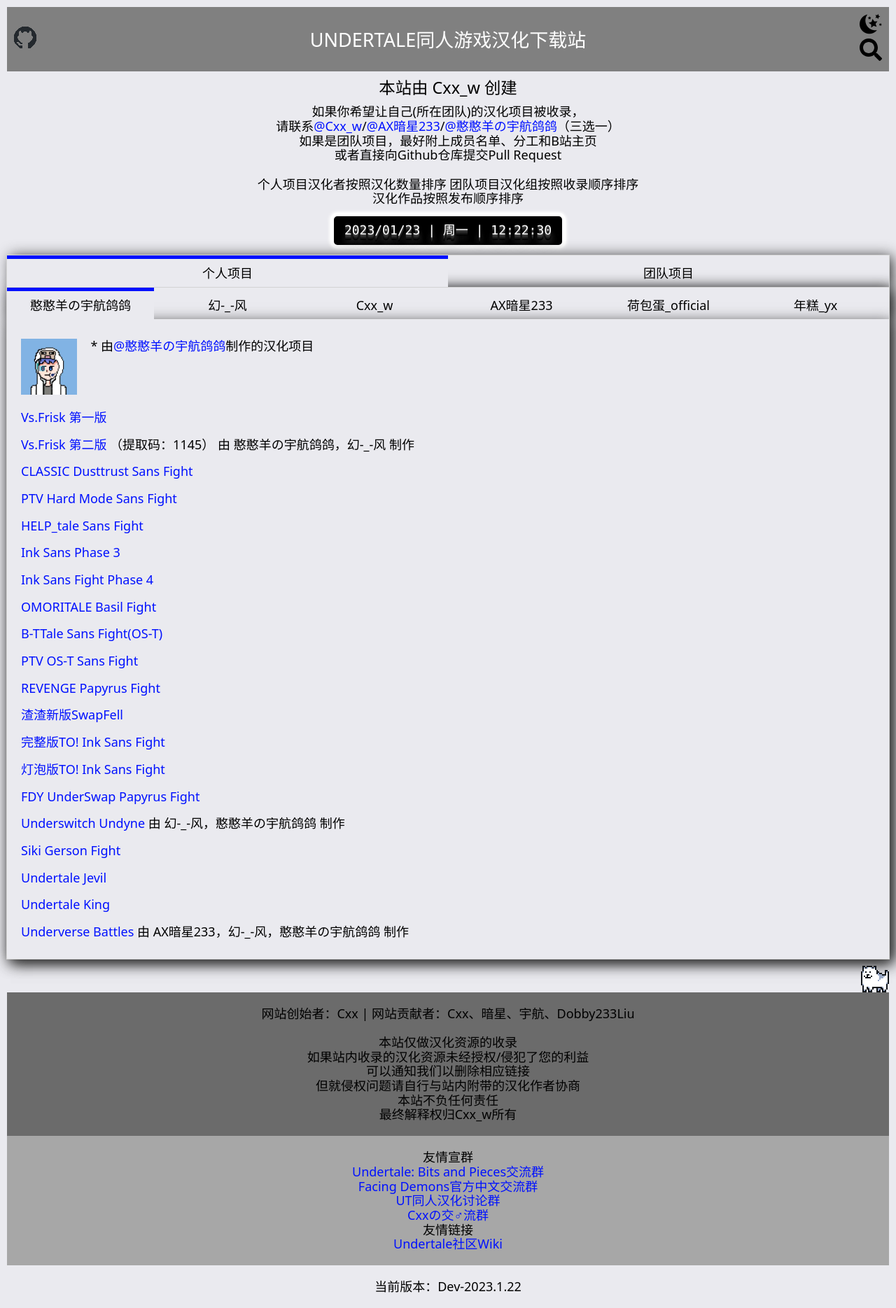
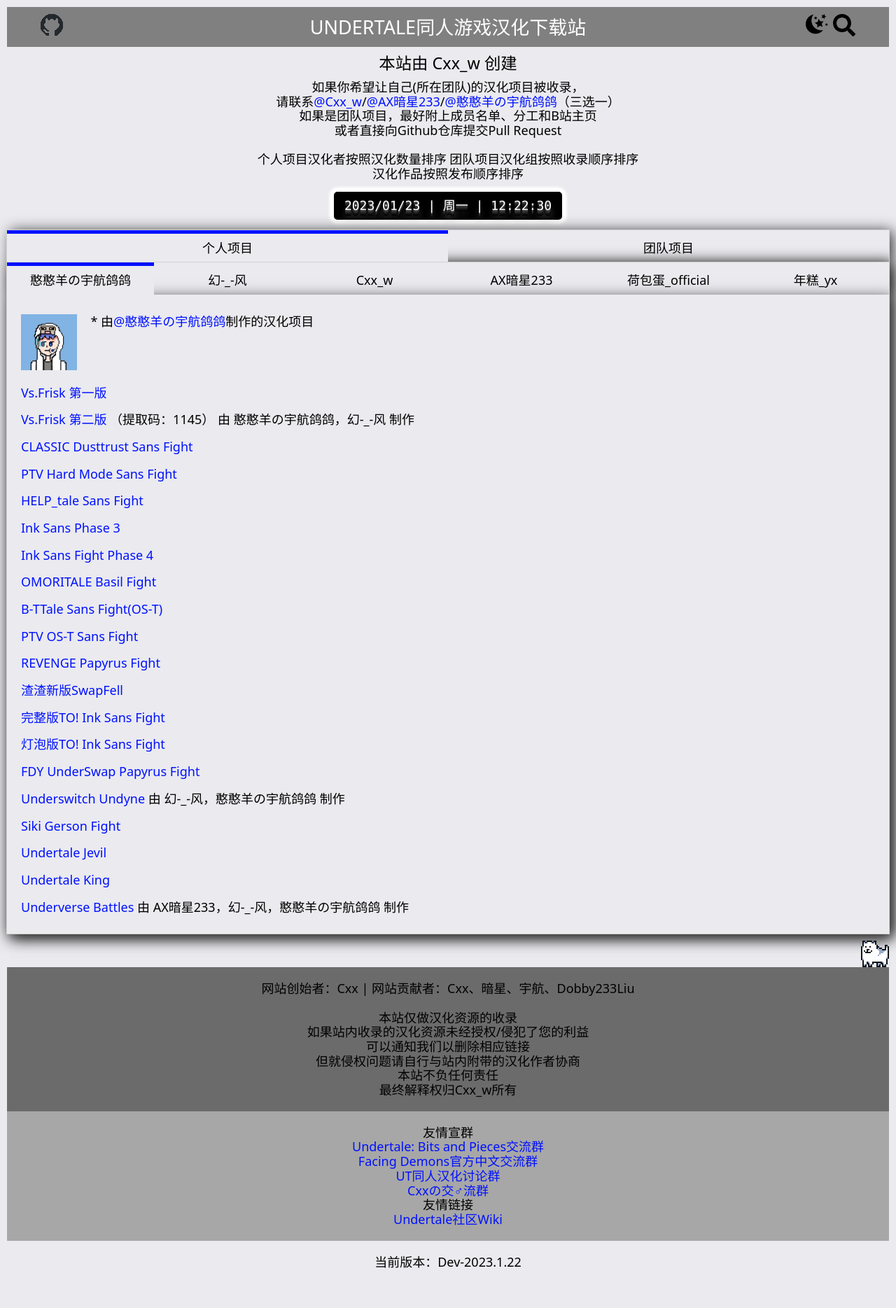
Before and after one commit to Cxxw233/UTFangameChsDownload, a Jekyll site: the page built from index.liquid, in a window 1280 px wide. Shown: the whole page at 70% size. Built offline with Jekyll 4.4.1, drawn with Linux system fonts in a browser that asks for light colours; some web fonts are replaced; after the commit the page ends 1833 px from its top, so only the background shows below that.

Commit message:
actually fix buttons

```diff
--- a/assets/style.css
+++ b/assets/style.css
@@ -206,19 +206,21 @@
 	justify-content: space-around;
 	align-items: center;
 }
-header .header-title div {
-	margin: auto;
-	padding: 0;
-}
 header .header-title div:nth-child(2) {
 	text-align: center;
-	flex: 1;
 }
 header .header-title div:nth-child(2) a {
 	color: inherit;
 }
+header .buttons {
+	flex-basis: 25%;
+}
+header .buttons-right {
+	text-align: right;
+}
 header .buttons * {
 	width: 32px;
+	display: inline-block;
 }
 header .buttons button {
 	background: transparent;
```
